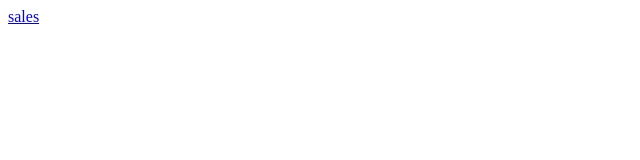
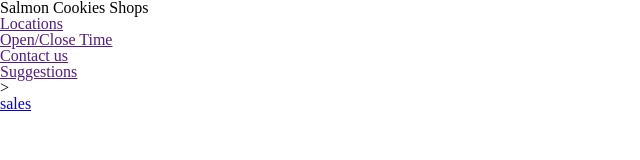
Before and after one commit to OmarAlbarghouthi/Salmon-Cookies, a plain HTML site: page index.html in a window 1280 px wide. Shown: the whole page, without its empty margins (0-640 px from the left). Drawn offline with Linux system fonts and the light colour scheme.

Commit message:
I haven't done anything yet

```diff
--- /dev/null
+++ b/css/reset.css
@@ -0,0 +1,48 @@
+/* http://meyerweb.com/eric/tools/css/reset/
+   v2.0 | 20110126
+   License: none (public domain)
+*/
+
+html, body, div, span, applet, object, iframe,
+h1, h2, h3, h4, h5, h6, p, blockquote, pre,
+a, abbr, acronym, address, big, cite, code,
+del, dfn, em, img, ins, kbd, q, s, samp,
+small, strike, strong, sub, sup, tt, var,
+b, u, i, center,
+dl, dt, dd, ol, ul, li,
+fieldset, form, label, legend,
+table, caption, tbody, tfoot, thead, tr, th, td,
+article, aside, canvas, details, embed,
+figure, figcaption, footer, header, hgroup,
+menu, nav, output, ruby, section, summary,
+time, mark, audio, video {
+	margin: 0;
+	padding: 0;
+	border: 0;
+	font-size: 100%;
+	font: inherit;
+	vertical-align: baseline;
+}
+/* HTML5 display-role reset for older browsers */
+article, aside, details, figcaption, figure,
+footer, header, hgroup, menu, nav, section {
+	display: block;
+}
+body {
+	line-height: 1;
+}
+ol, ul {
+	list-style: none;
+}
+blockquote, q {
+	quotes: none;
+}
+blockquote:before, blockquote:after,
+q:before, q:after {
+	content: '';
+	content: none;
+}
+table {
+	border-collapse: collapse;
+	border-spacing: 0;
+}
--- a/index.html
+++ b/index.html
@@ -5,10 +5,40 @@
     <meta charset="UTF-8">
     <meta http-equiv="X-UA-Compatible" content="IE=edge">
     <meta name="viewport" content="width=device-width, initial-scale=1.0">
-    <title>Document</title>
+    <link rel="stylesheet" href="css/reset.css">
+    <link rel="stylesheet" href="./css/style.css">
+    <link
+    rel="icon"
+    type="image"
+    href="https://icon2.cleanpng.com/20180511/efq/kisspng-fishery-aquaculture-national-fisheries-development-5af54416a9cb68.3086163115260231906955.jpg"/>
+    <title>Salmon Cookies</title>
 </head>
 
 <body>
+    <header>
+        <h1>Salmon Cookies Shops</h1>
+        <nav>
+            <ul>
+
+                <li> <a href="">Locations</a> </li>
+                <li> <a href="">Open/Close Time</a> </li>
+                <li> <a href="">Contact us</a> </li>
+                <li> <a href="">Suggestions</a> </li>
+            </ul>>
+        </nav>
+
+    </header>
+
+
+    <main>
+
+    </main>
+
+
+    <footer>
+
+    </footer>
+
 
     <a href="sales.html">sales</a>
 
```
Also changed, not shown: sales.html (+19 -0 lines), css/style.css (added), images/chinook.jpg (added), images/cutter.jpeg (added), images/family.jpg (added), images/fish.jpg (added), images/frosted-cookie.jpg (added), images/salmon.png (added), images/shirt (1).jpg (added).
